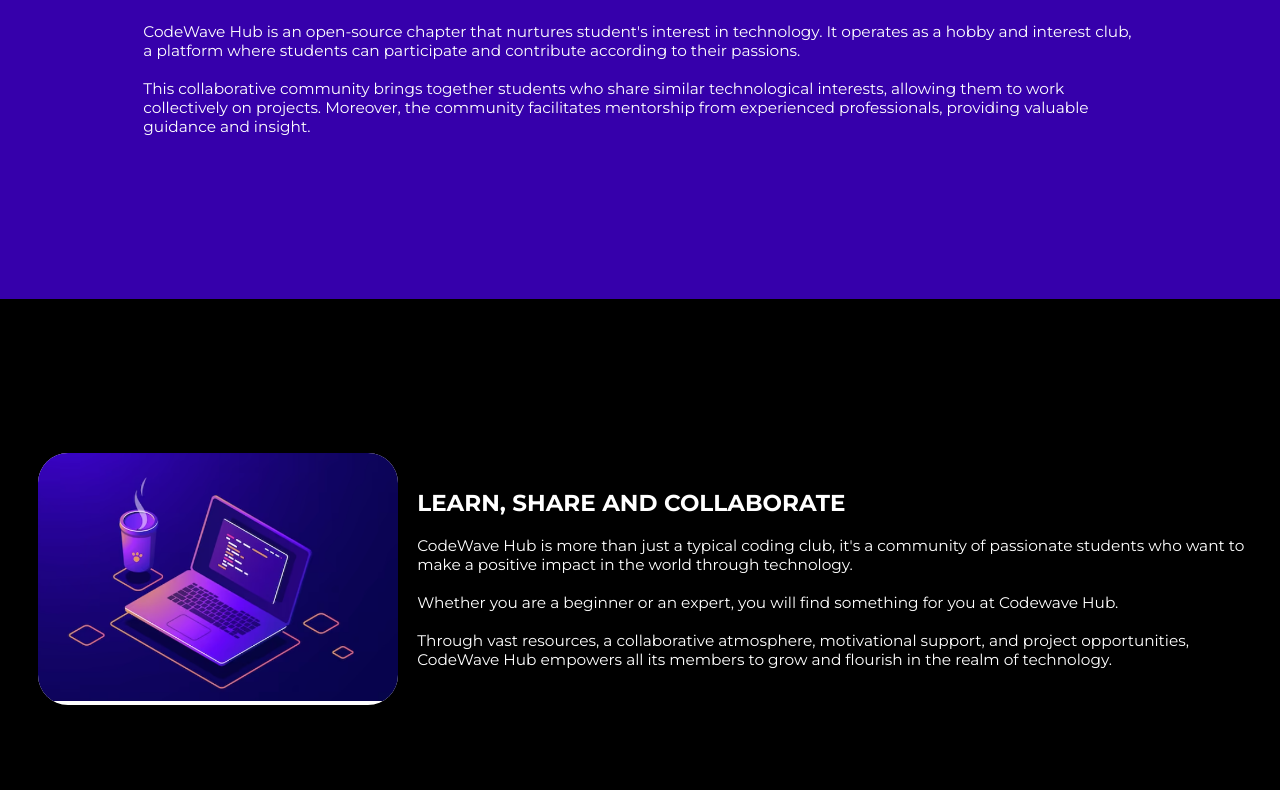
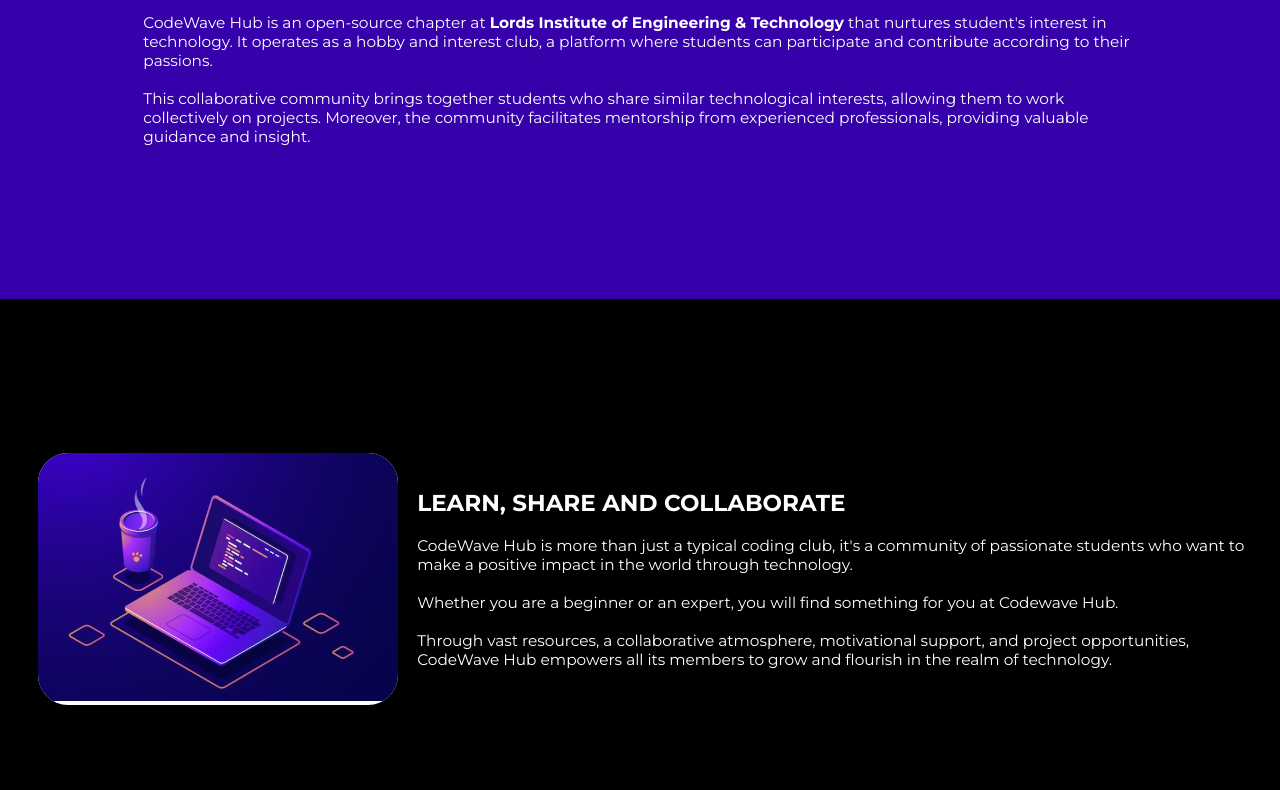
Before and after one commit to LIEThyd/old-site, a plain HTML site: page index.html in a window 1280 px wide. Shown: the part 261-1051 px from the top of the page. Drawn offline with Linux system fonts and the light colour scheme.

Commit message:
Added clg name

```diff
--- a/index.html
+++ b/index.html
@@ -23,7 +23,7 @@
 
         <h1 style="text-transform:uppercase">For the students. <br> By the students.</h1>
         <br><br>
-        <p>CodeWave Hub is an open-source chapter that nurtures student's interest in technology. It operates as a hobby and interest club, a platform where students can participate and contribute according to their passions.</p>
+        <p>CodeWave Hub is an open-source chapter at <strong>Lords Institute of Engineering & Technology</strong> that nurtures student's interest in technology. It operates as a hobby and interest club, a platform where students can participate and contribute according to their passions.</p>
         <br>
         <p>This collaborative community brings together students who share similar technological interests, allowing them to work collectively on projects. Moreover, the community facilitates mentorship from experienced professionals, providing valuable guidance and insight.
         </p>
```
